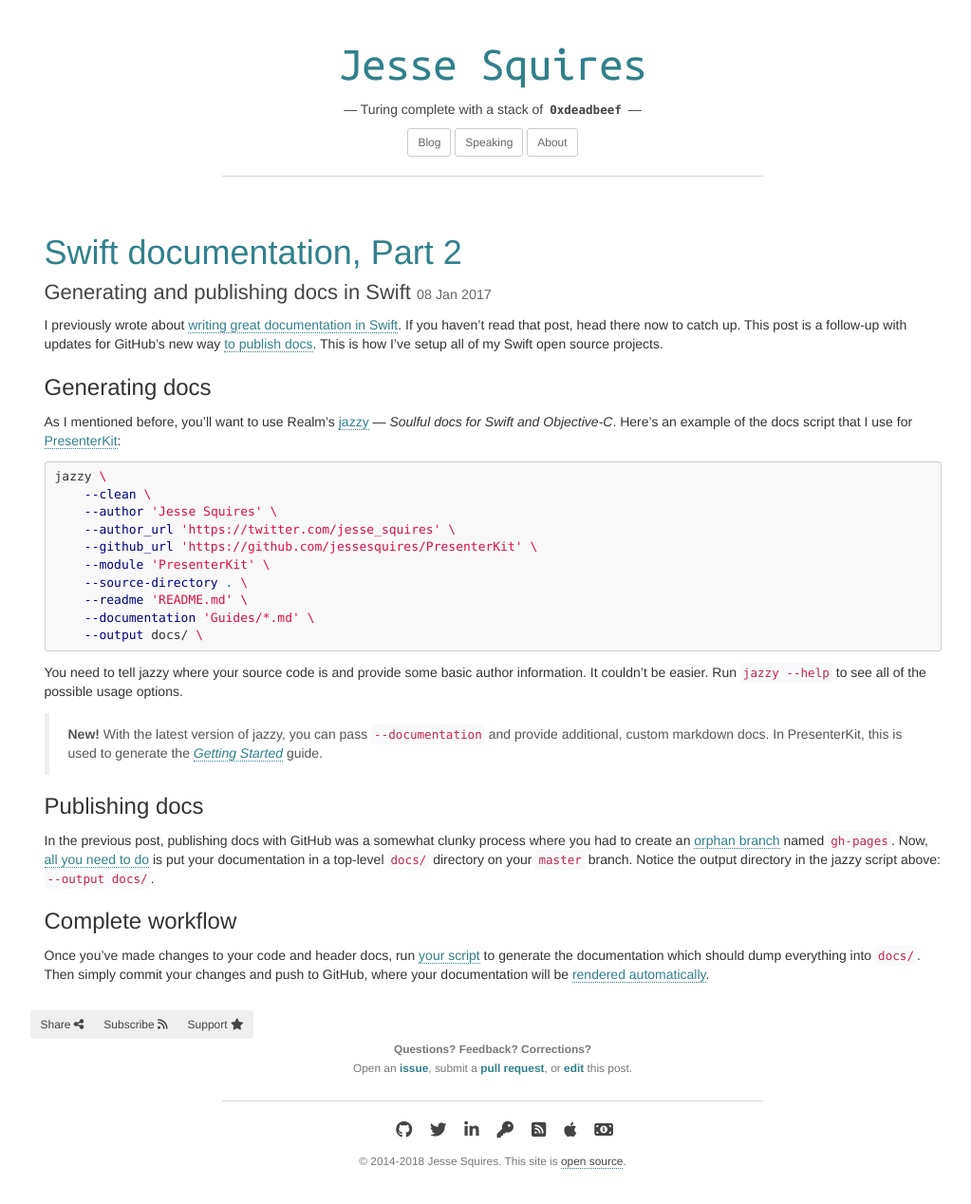
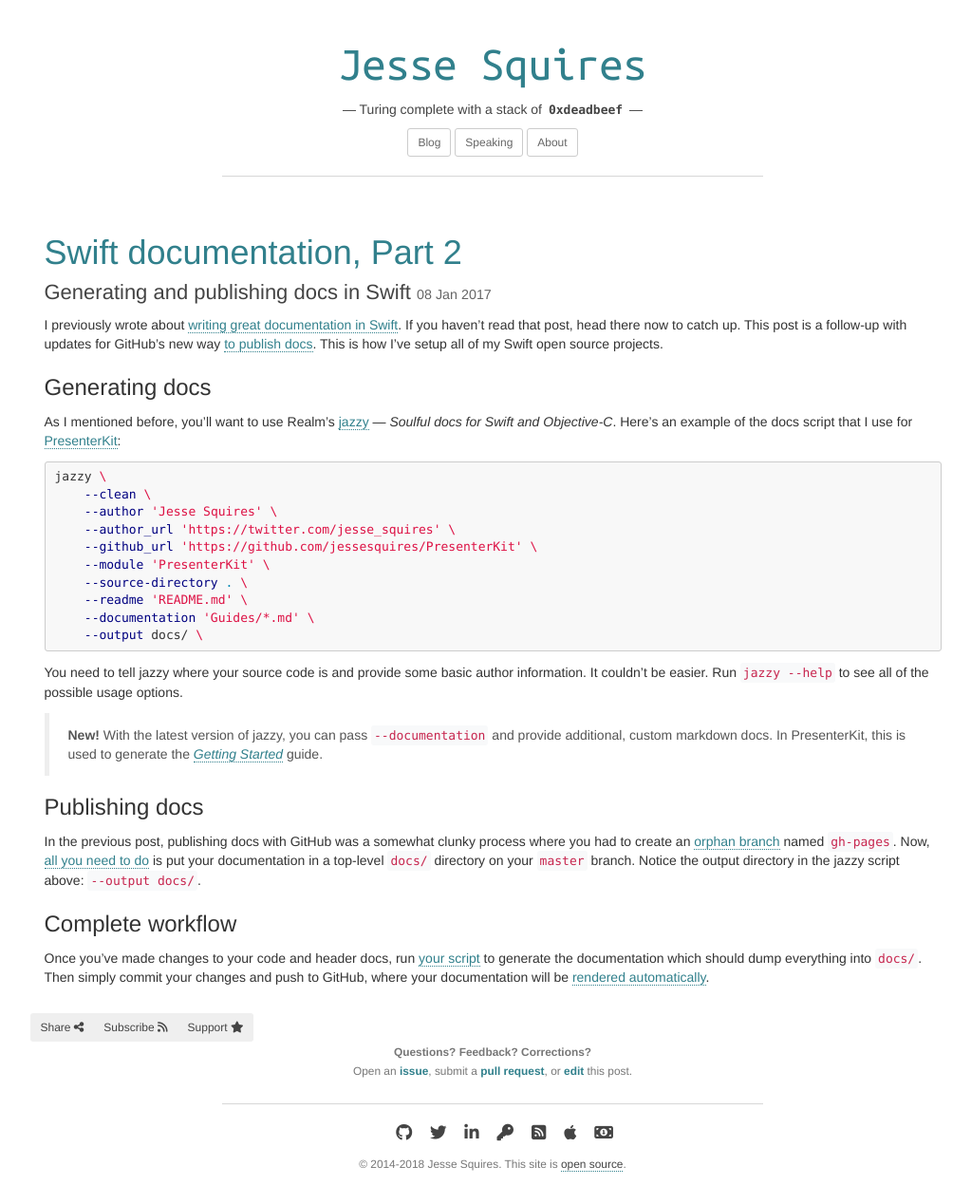
Before and after one commit to jessesquires/jessesquires.com, a Jekyll site: the page built from _posts/2017-01-08-swift-documentation-part-2.md, in a window 1280 px wide. Shown: the whole page at 95% size, without its empty margins (121-1144 px from the left). Built offline with Jekyll 4.4.1, drawn with Linux system fonts in a browser that asks for light colours; nearby versions of some CDN libraries; library files that are not in the unit come from our copies.

Commit message:
fix code size and code blocks

```diff
--- a/css/style.css
+++ b/css/style.css
@@ -36,10 +36,15 @@
 }
 
 code {
+    font-size: 13px;
     color: #c7254e;
     background-color: #f8f9fa;
     border-radius: 3px;
     padding: 3px;
+}
+
+pre code {
+    font-size: 13px;
 }
 
 /* SEARCH */
```
